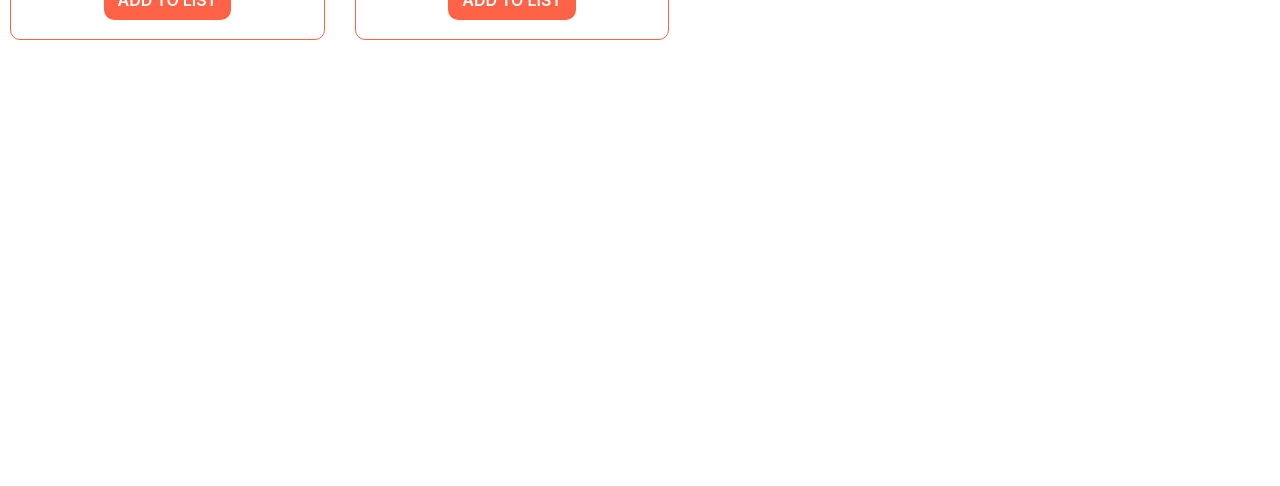
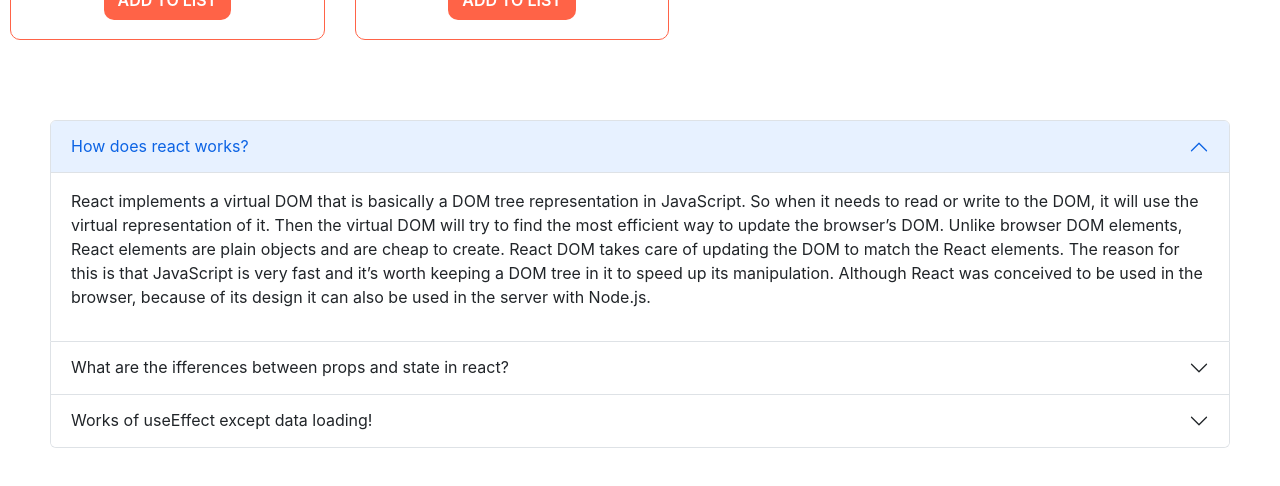
Before and after one commit to mdsultanmahmud/ultra-active-club, a React (Create React App) app: page / in a window 1280 px wide. Shown: the part 1300-1786 px from the top of the page. Before the commit the page ends 1350 px from the top, so only its background shows below. Built offline with nearby package versions, Linux system fonts and the light colour scheme.

Commit message:
added question component

```diff
--- a/src/App.js
+++ b/src/App.js
@@ -1,11 +1,13 @@
 import './App.css';
 import Catagory from './components/Catagory/Catagory';
 import Header from './components/Header/Header';
+import Question from './components/Question/Question';
 function App() {
   return (
     <div className='App.css'>
         <Header></Header>
         <Catagory></Catagory>
+        <Question></Question>
     </div>
   );
 }
--- /dev/null
+++ b/src/components/Question/Question.css
@@ -0,0 +1,4 @@
+.question-container{
+    padding: 50px;
+    margin:20px auto;
+}
--- /dev/null
+++ b/src/components/Question/Question.js
@@ -0,0 +1,65 @@
+import React from 'react';
+import './Question.css'
+const Question = () => {
+    return (
+        <div className='question-container'>
+            <div class="accordion" id="accordionExample">
+                <div class="accordion-item">
+                    <h2 class="accordion-header" id="headingOne">
+                        <button class="accordion-button" type="button" data-bs-toggle="collapse" data-bs-target="#collapseOne" aria-expanded="true" aria-controls="collapseOne">
+                            How does react works?
+                        </button>
+                    </h2>
+                    <div id="collapseOne" class="accordion-collapse collapse show" aria-labelledby="headingOne" data-bs-parent="#accordionExample">
+                        <div class="accordion-body">
+                            <p>React implements a virtual DOM that is basically a DOM tree representation in JavaScript. So when it needs to read or write to the DOM, it will use the virtual representation of it. Then the virtual DOM will try to find the most efficient way to update the browser’s DOM.
+Unlike browser DOM elements, React elements are plain objects and are cheap to create. React DOM takes care of updating the DOM to match the React elements. The reason for this is that JavaScript is very fast and it’s worth keeping a DOM tree in it to speed up its manipulation.
+Although React was conceived to be used in the browser, because of its design it can also be used in the server with Node.js. </p>
+                        </div>
+                    </div>
+                </div>
+                <div class="accordion-item">
+                    <h2 class="accordion-header" id="headingTwo">
+                        <button class="accordion-button collapsed" type="button" data-bs-toggle="collapse" data-bs-target="#collapseTwo" aria-expanded="false" aria-controls="collapseTwo">
+                            What are the ifferences between props and state in react?
+                        </button>
+                    </h2>
+                    <div id="collapseTwo" class="accordion-collapse collapse" aria-labelledby="headingTwo" data-bs-parent="#accordionExample">
+                        <div class="accordion-body">
+                            <div>
+                                <h3>Props</h3>
+                                <p> <strong>are immutable :</strong> which lets React do fast reference checks </p>
+                                <p><strong>are used to pass data down from your view-controller: </strong> your top level component</p>
+                                <p><strong>have better performance:</strong> use this to pass data to child components</p>
+                            </div>
+                            <div>
+                                <h3>State</h3>
+                                <p><strong>should be managed in your view-controller:
+                                </strong>your top level component
+                                </p>
+                                <p>is mutable</p>
+                                <p>has worse performance</p>
+                            </div>
+                        </div>
+                    </div>
+                </div>
+                <div class="accordion-item">
+                    <h2 class="accordion-header" id="headingThree">
+                        <button class="accordion-button collapsed" type="button" data-bs-toggle="collapse" data-bs-target="#collapseThree" aria-expanded="false" aria-controls="collapseThree">
+                            Works of useEffect except data loading!
+                        </button>
+                    </h2>
+                    <div id="collapseThree" class="accordion-collapse collapse" aria-labelledby="headingThree" data-bs-parent="#accordionExample">
+                        <div class="accordion-body">
+                            <p>Running on state change: validating input field</p>
+                            <p>Running on state change: live filtering</p>
+                            <p>Running on state change: trigger animation on new array value</p>
+                        </div>
+                    </div>
+                </div>
+            </div>
+        </div>
+    );
+};
+
+export default Question;
```
